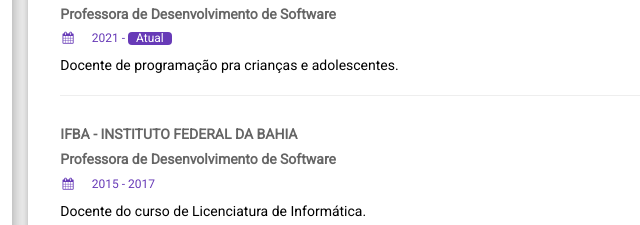
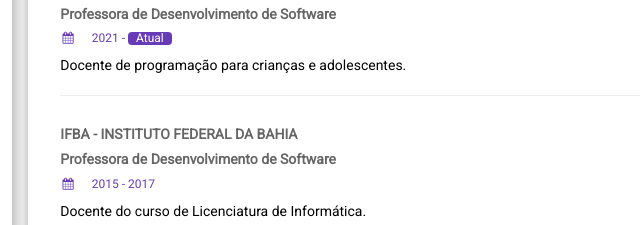
Before and after one commit to eusoudany/cv, a plain HTML site: page index.html in a window 1280 px wide. Shown: the part 349-574 px from the top of the page, 409-1049 px from the left. Drawn offline with nearby package versions, Linux system fonts and the light colour scheme.

Commit message:
Update index.html

```diff
--- a/index.html
+++ b/index.html
@@ -116,7 +116,7 @@
               <h5 class="w3-opacity"><b>BYJU'S Future School - Maior edtech do mundo</b></h5>
               <h5 class="w3-opacity"><b>Professora de Desenvolvimento de Software</b></h5>
               <h6 class="w3-text-deep-purple"><i class="fa fa-calendar fa-fw w3-margin-right"></i>2021 - <span class="w3-tag w3-deep-purple w3-round">Atual</span></h6>
-              <p>Docente de programação pra crianças e adolescentes.</p>
+              <p>Docente de programação para crianças e adolescentes.</p>
               <hr>
             </div>
             <div class="w3-container">
```
